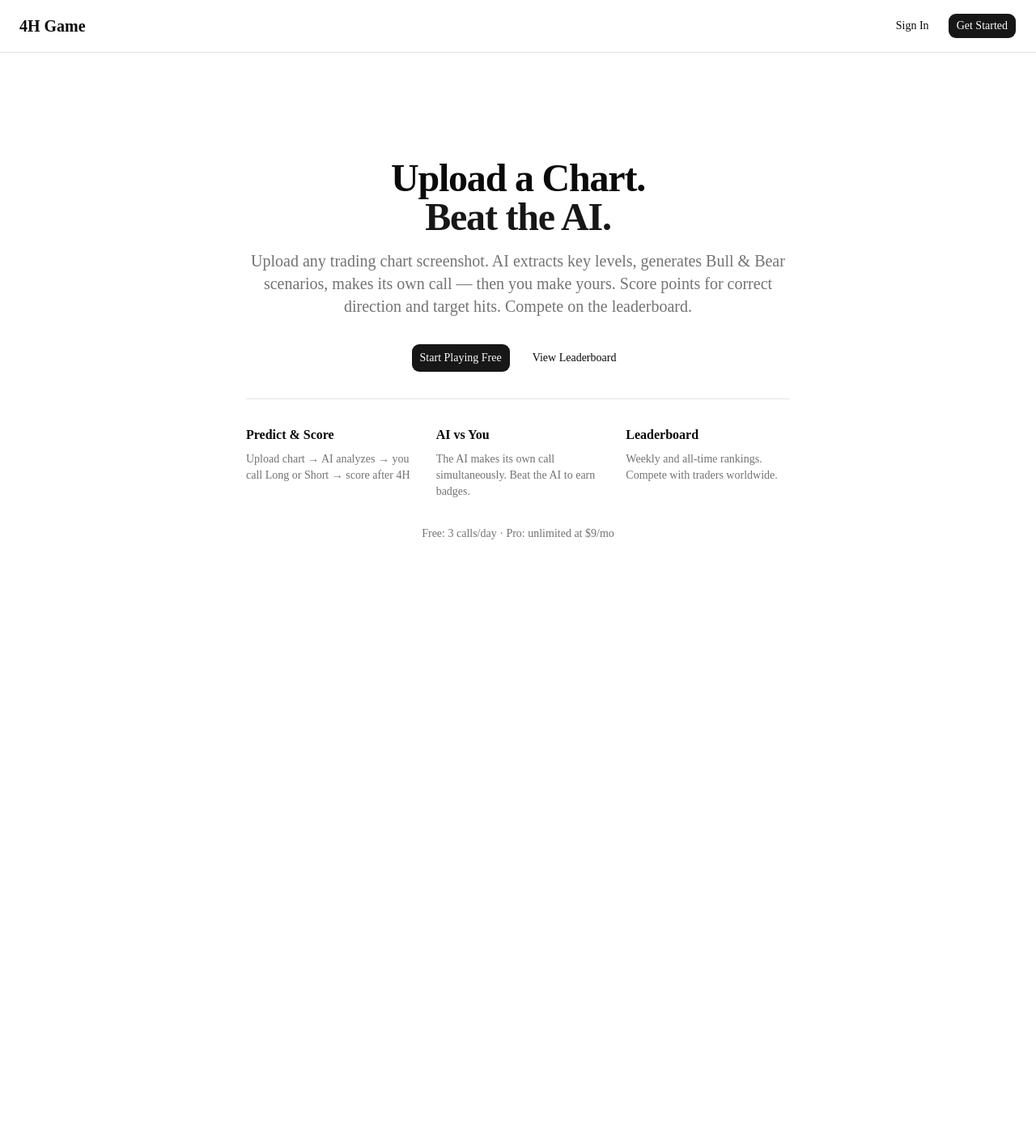
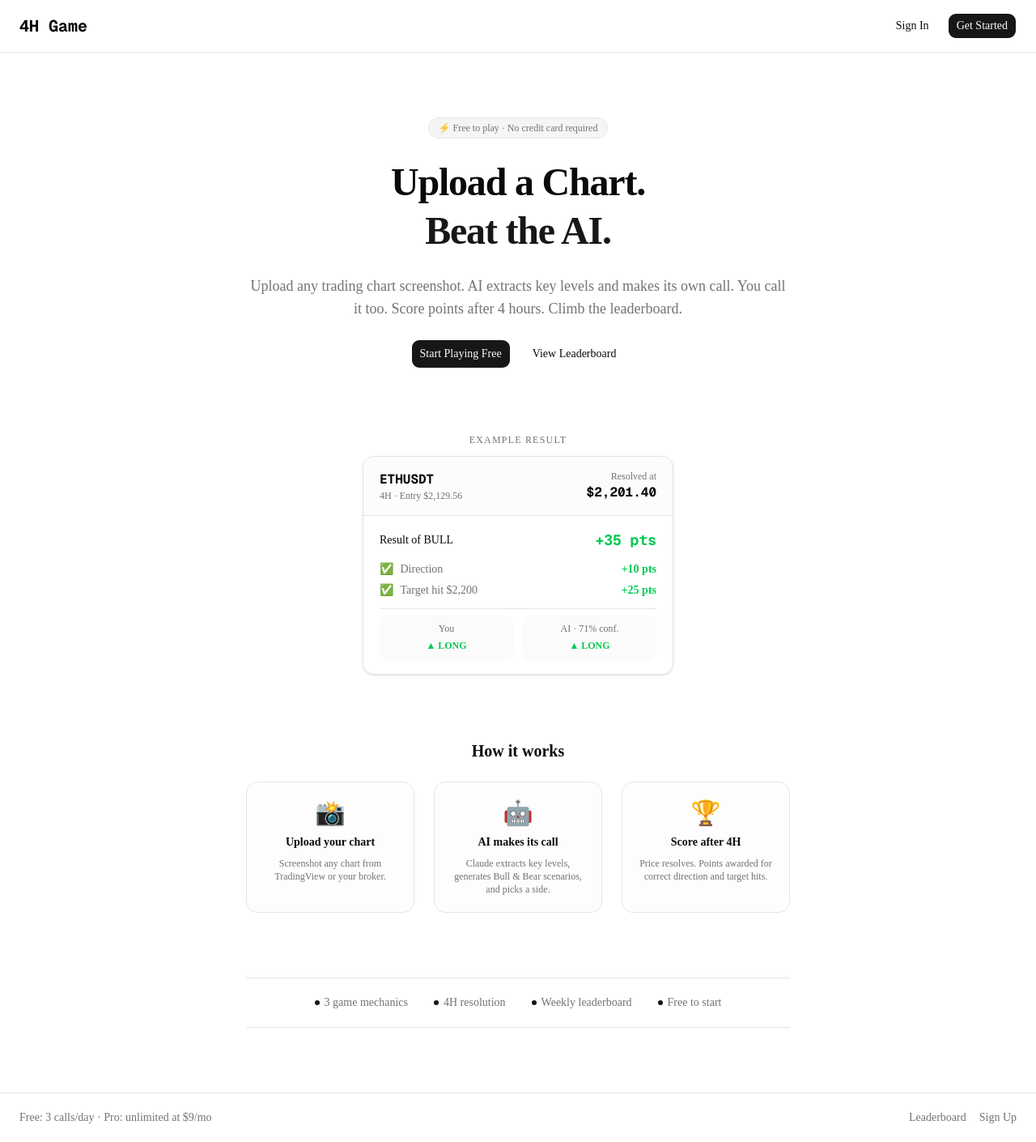
Before and after one commit to pachinkodealer/Ocean_Fishing, a Next.js app: page / in a window 1280 px wide. Shown: the whole page at 81% size. Before the commit the page ends 800 px from the top, so only its background shows below. Built offline with nearby package versions, Linux system fonts and the light colour scheme.

Commit message:
feat: redesign landing page with mock result card, how-it-works steps, and fix metadata

```diff
--- a/src/app/layout.tsx
+++ b/src/app/layout.tsx
@@ -13,8 +13,8 @@ const geistMono = Geist_Mono({
 });
 
 export const metadata: Metadata = {
-  title: "Create Next App",
-  description: "Generated by create next app",
+  title: "4H Game — Upload a Chart. Beat the AI.",
+  description: "Upload any trading chart screenshot. AI extracts key levels, generates Bull & Bear scenarios, and makes its own call. You call it too. Score after 4 hours. Compete on the leaderboard.",
 };
 
 export default function RootLayout({
--- a/src/app/page.tsx
+++ b/src/app/page.tsx
@@ -6,47 +6,127 @@ import { buttonVariants } from '@/components/ui/button'
 export default function LandingPage() {
   return (
     <div className="min-h-screen bg-background flex flex-col">
+
+      {/* Nav */}
       <nav className="border-b px-6 py-4 flex items-center justify-between">
-        <span className="font-bold text-xl">4H Game</span>
+        <span className="font-bold text-xl font-mono">4H Game</span>
         <div className="flex gap-3">
           <Link href="/login" className={buttonVariants({ variant: 'ghost' })}>Sign In</Link>
           <Link href="/signup" className={buttonVariants()}>Get Started</Link>
         </div>
       </nav>
 
-      <main className="flex-1 flex flex-col items-center justify-center px-6 text-center space-y-8 py-20">
-        <div className="space-y-4 max-w-2xl">
-          <h1 className="text-5xl font-extrabold tracking-tight">
+      <main className="flex-1 flex flex-col items-center px-6 py-20 space-y-20">
+
+        {/* Hero */}
+        <section className="flex flex-col items-center text-center space-y-6 max-w-2xl">
+          <span className="text-xs font-medium px-3 py-1 rounded-full border border-border bg-muted text-muted-foreground">
+            ⚡ Free to play · No credit card required
+          </span>
+          <h1 className="text-5xl font-extrabold tracking-tight leading-tight">
             Upload a Chart.<br />
             <span className="text-primary">Beat the AI.</span>
           </h1>
-          <p className="text-xl text-muted-foreground">
-            Upload any trading chart screenshot. AI extracts key levels, generates Bull & Bear scenarios, makes its own call — then you make yours. Score points for correct direction and target hits. Compete on the leaderboard.
+          <p className="text-lg text-muted-foreground">
+            Upload any trading chart screenshot. AI extracts key levels and makes its own call.
+            You call it too. Score points after 4 hours. Climb the leaderboard.
           </p>
+          <div className="flex gap-4 flex-wrap justify-center">
+            <Link href="/signup" className={buttonVariants({ size: 'lg' })}>
+              Start Playing Free
+            </Link>
+            <Link href="/leaderboard" className={buttonVariants({ variant: 'outline', size: 'lg' })}>
+              View Leaderboard
+            </Link>
           </div>
+        </section>
 
-        <div className="flex gap-4">
-          <Link href="/signup" className={buttonVariants({ size: 'lg' })}>Start Playing Free</Link>
-          <Link href="/leaderboard" className={buttonVariants({ variant: 'outline', size: 'lg' })}>View Leaderboard</Link>
+        {/* Mock game result card */}
+        <section className="w-full max-w-sm">
+          <p className="text-xs text-center text-muted-foreground mb-3 uppercase tracking-widest">Example result</p>
+          <div className="rounded-xl border border-border overflow-hidden shadow-sm">
+            <div className="px-5 py-4 border-b border-border bg-muted/30 flex items-center justify-between">
+              <div>
+                <p className="font-bold font-mono text-base">ETHUSDT</p>
+                <p className="text-xs text-muted-foreground">4H · Entry $2,129.56</p>
               </div>
+              <div className="text-right">
+                <p className="text-xs text-muted-foreground">Resolved at</p>
+                <p className="font-mono font-bold">$2,201.40</p>
+              </div>
+            </div>
+            <div className="px-5 py-4 space-y-3">
+              <div className="flex items-center justify-between">
+                <span className="text-sm font-medium">Result of BULL</span>
+                <span className="text-green-500 font-mono font-bold text-lg">+35 pts</span>
+              </div>
+              <div className="text-sm text-muted-foreground space-y-1.5">
+                <div className="flex items-center gap-2">
+                  <span>✅</span>
+                  <span>Direction</span>
+                  <span className="font-semibold text-green-500 ml-auto">+10 pts</span>
+                </div>
+                <div className="flex items-center gap-2">
+                  <span>✅</span>
+                  <span>Target hit $2,200</span>
+                  <span className="font-semibold text-green-500 ml-auto">+25 pts</span>
+                </div>
+              </div>
+              <div className="pt-2 border-t border-border flex gap-3">
+                <div className="flex-1 bg-muted/40 rounded-lg px-3 py-2 text-center">
+                  <p className="text-xs text-muted-foreground">You</p>
+                  <span className="text-xs font-bold text-green-500">▲ LONG</span>
+                </div>
+                <div className="flex-1 bg-muted/40 rounded-lg px-3 py-2 text-center">
+                  <p className="text-xs text-muted-foreground">AI · 71% conf.</p>
+                  <span className="text-xs font-bold text-green-500">▲ LONG</span>
+                </div>
+              </div>
+            </div>
+          </div>
+        </section>
 
-        <div className="grid grid-cols-3 gap-8 max-w-2xl w-full pt-8 border-t">
+        {/* How it works */}
+        <section className="w-full max-w-2xl space-y-6">
+          <h2 className="text-center text-xl font-bold">How it works</h2>
+          <div className="grid grid-cols-1 sm:grid-cols-3 gap-6">
             {[
-            { label: 'Predict & Score', desc: 'Upload chart → AI analyzes → you call Long or Short → score after 4H' },
-            { label: 'AI vs You', desc: 'The AI makes its own call simultaneously. Beat the AI to earn badges.' },
-            { label: 'Leaderboard', desc: 'Weekly and all-time rankings. Compete with traders worldwide.' },
-          ].map((f) => (
-            <div key={f.label} className="text-left space-y-2">
-              <p className="font-semibold">{f.label}</p>
-              <p className="text-sm text-muted-foreground">{f.desc}</p>
+              { icon: '📸', title: 'Upload your chart', desc: 'Screenshot any chart from TradingView or your broker.' },
+              { icon: '🤖', title: 'AI makes its call', desc: 'Claude extracts key levels, generates Bull & Bear scenarios, and picks a side.' },
+              { icon: '🏆', title: 'Score after 4H', desc: 'Price resolves. Points awarded for correct direction and target hits.' },
+            ].map((item) => (
+              <div key={item.title} className="flex flex-col items-center text-center space-y-2 p-5 rounded-xl border border-border bg-muted/20">
+                <span className="text-3xl">{item.icon}</span>
+                <p className="font-semibold text-sm">{item.title}</p>
+                <p className="text-xs text-muted-foreground">{item.desc}</p>
               </div>
             ))}
           </div>
+        </section>
 
-        <p className="text-sm text-muted-foreground">
-          Free: 3 calls/day · Pro: unlimited at $9/mo
-        </p>
+        {/* Stats bar */}
+        <section className="w-full max-w-2xl">
+          <div className="flex flex-wrap justify-center gap-x-8 gap-y-2 text-sm text-muted-foreground border-t border-b border-border py-5">
+            {['3 game mechanics', '4H resolution', 'Weekly leaderboard', 'Free to start'].map(s => (
+              <span key={s} className="flex items-center gap-1.5">
+                <span className="w-1.5 h-1.5 rounded-full bg-primary inline-block" />
+                {s}
+              </span>
+            ))}
+          </div>
+        </section>
+
       </main>
+
+      {/* Footer */}
+      <footer className="border-t px-6 py-5 flex flex-col sm:flex-row items-center justify-between gap-2 text-sm text-muted-foreground">
+        <span>Free: 3 calls/day · Pro: unlimited at $9/mo</span>
+        <div className="flex gap-4">
+          <Link href="/leaderboard" className="hover:text-foreground transition-colors">Leaderboard</Link>
+          <Link href="/signup" className="hover:text-foreground transition-colors">Sign Up</Link>
+        </div>
+      </footer>
+
     </div>
   )
 }
```
Lines whose indentation alone changed are shown as unchanged.
